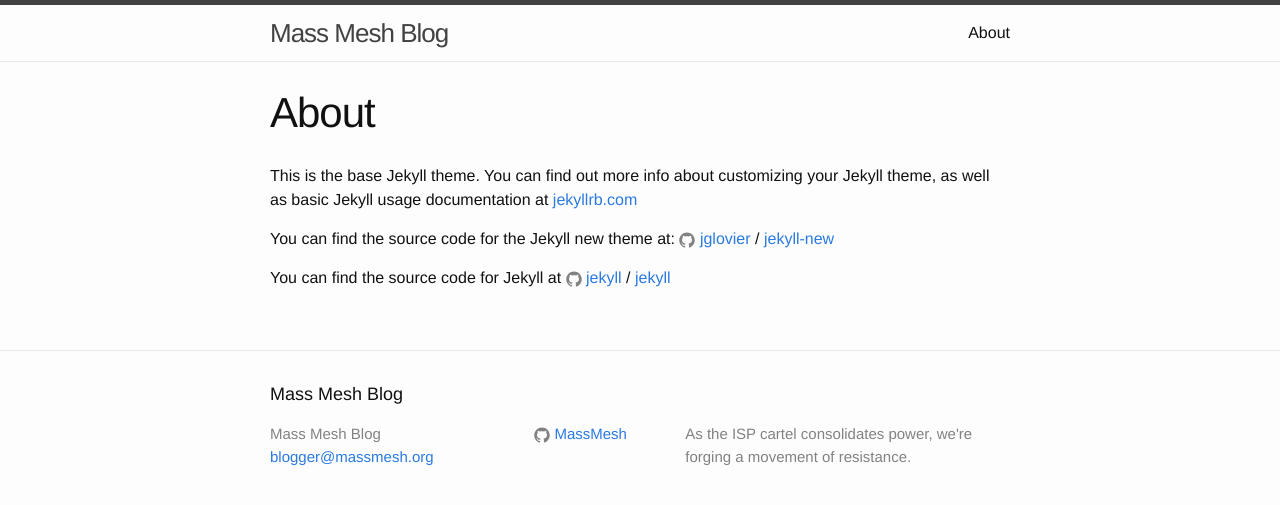
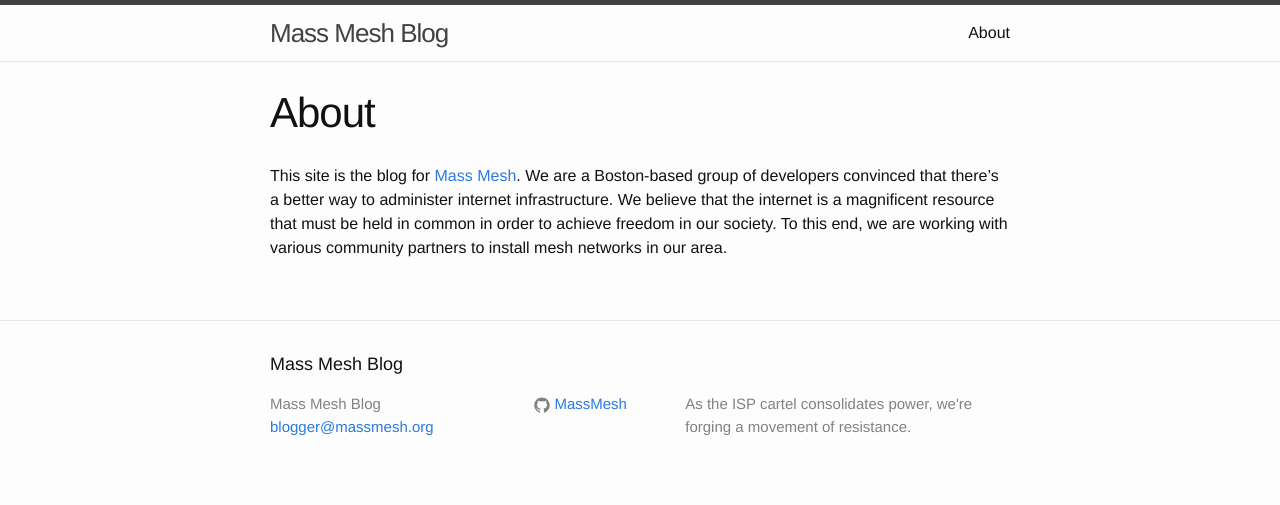
Before and after one commit to MassMesh/blog, a Jekyll site: the page built from about.md, in a window 1280 px wide. Shown: the top 505 px of the page. Built offline with Jekyll 4.4.1, drawn with Linux system fonts in a browser that asks for light colours.

Commit message:
Added preliminary about text

```diff
--- a/about.md
+++ b/about.md
@@ -4,12 +4,4 @@
 permalink: /about/
 ---
 
-This is the base Jekyll theme. You can find out more info about customizing your Jekyll theme, as well as basic Jekyll usage documentation at [jekyllrb.com](http://jekyllrb.com/)
-
-You can find the source code for the Jekyll new theme at:
-{% include icon-github.html username="jglovier" %} /
-[jekyll-new](https://github.com/jglovier/jekyll-new)
-
-You can find the source code for Jekyll at
-{% include icon-github.html username="jekyll" %} /
-[jekyll](https://github.com/jekyll/jekyll)
+This site is the blog for [Mass Mesh](https://massmesh.org). We are a Boston-based group of developers convinced that there's a better way to administer internet infrastructure. We believe that the internet is a magnificent resource that must be held in common in order to achieve freedom in our society. To this end, we are working with various community partners to install mesh networks in our area.
```
